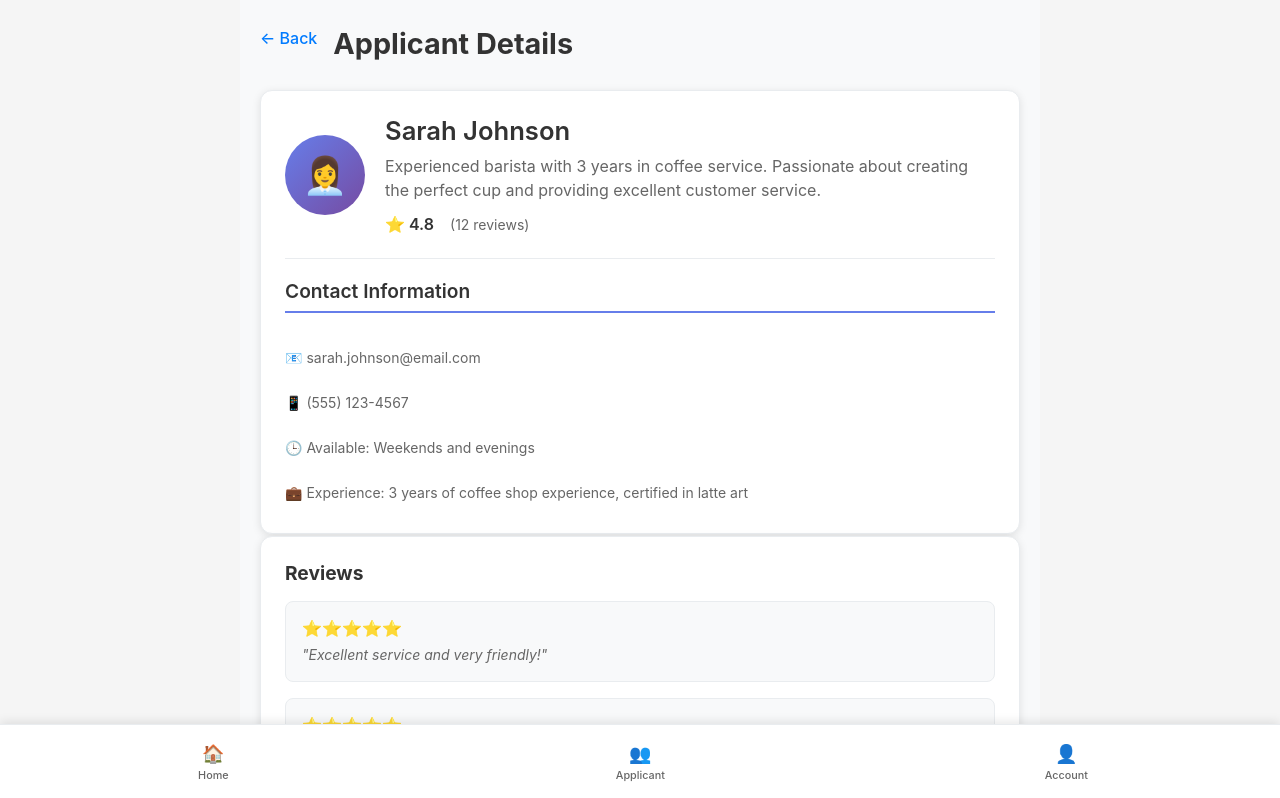
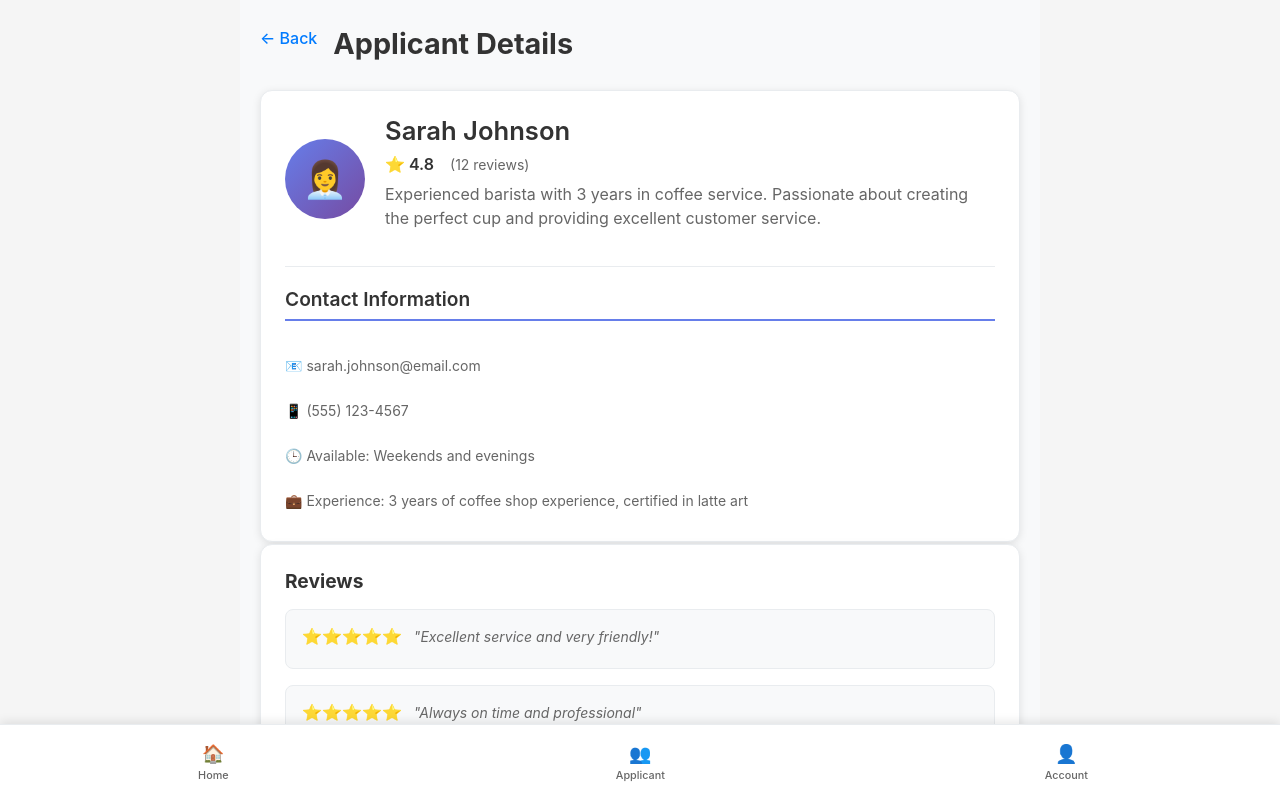
Before and after one commit to Joseph-eiei/DES426-project-StoodJob, a React (Create React App) app: page /applicant-detail/1 in a window 1280 px wide. Shown: the top 798 px of the page. Built offline with nearby package versions, Linux system fonts and the light colour scheme.

Commit message:
redesign applicant detail

```diff
--- a/src/components/ApplicantDetail.js
+++ b/src/components/ApplicantDetail.js
@@ -150,11 +150,11 @@ const ApplicantDetail = () => {
             <div className="profile-image-large">{applicant.profileImage}</div>
             <div className="profile-info-main">
               <h2 className="applicant-name-large">{applicant.name}</h2>
-              <p className="applicant-description-large">{applicant.description}</p>
               <div className="rating-section">
                 <span className="rating">⭐ {applicant.rating}</span>
                 <span className="review-count">({applicant.reviewCount} reviews)</span>
               </div>
+              <p className="applicant-description-large">{applicant.description}</p>
             </div>
           </div>
 
--- a/src/styles/ApplicantDetail.css
+++ b/src/styles/ApplicantDetail.css
@@ -87,7 +87,8 @@
 .rating-section {
   display: flex;
   align-items: center;
-  gap: 8px;
+  gap: 12px;
+  margin: 0 0 8px 0;
 }
 
 .rating {
@@ -131,6 +132,8 @@
 }
 
 .review-item {
+  display: flex;
+  gap: 12px;
   padding: 12px;
   background: #f8f9fa;
   border-radius: 8px;
```
